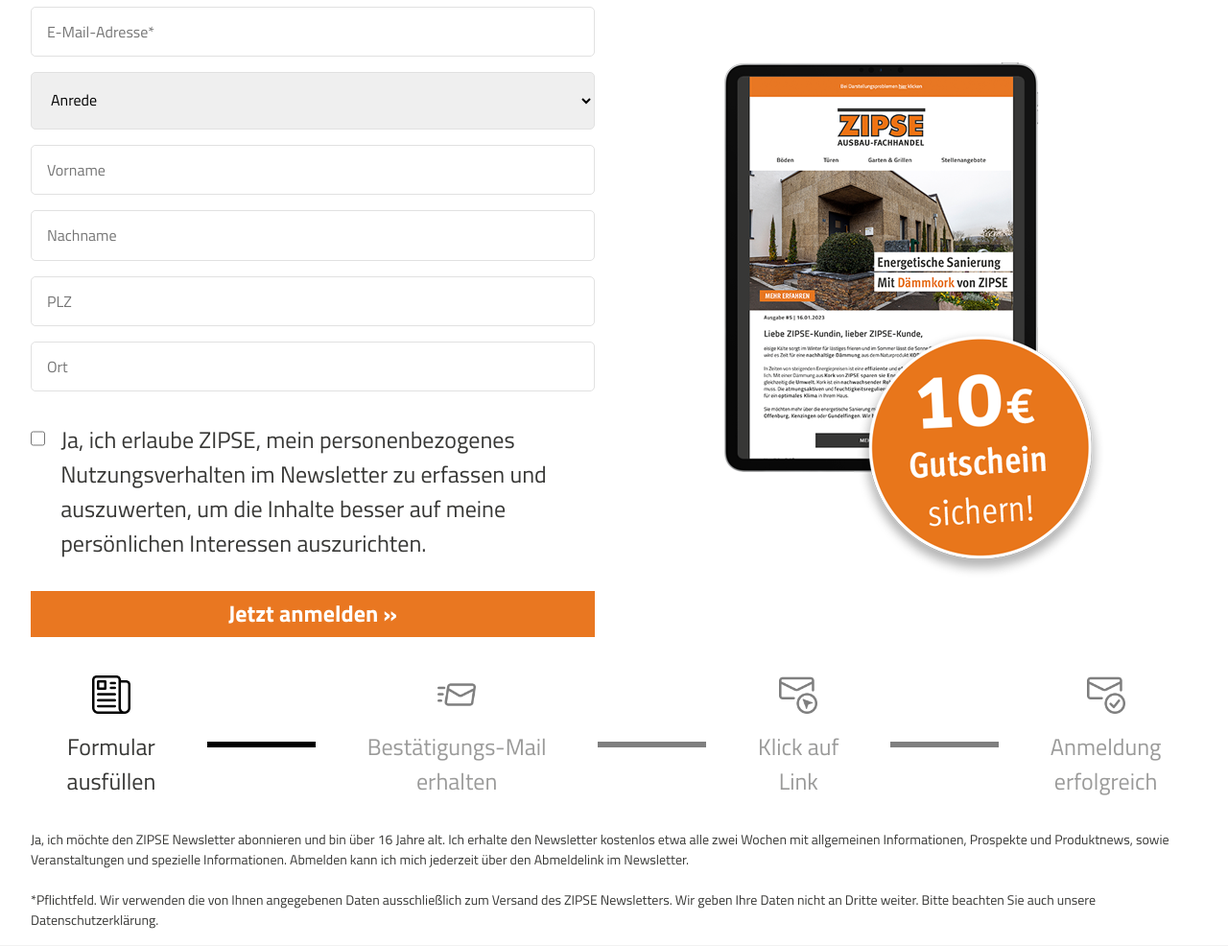
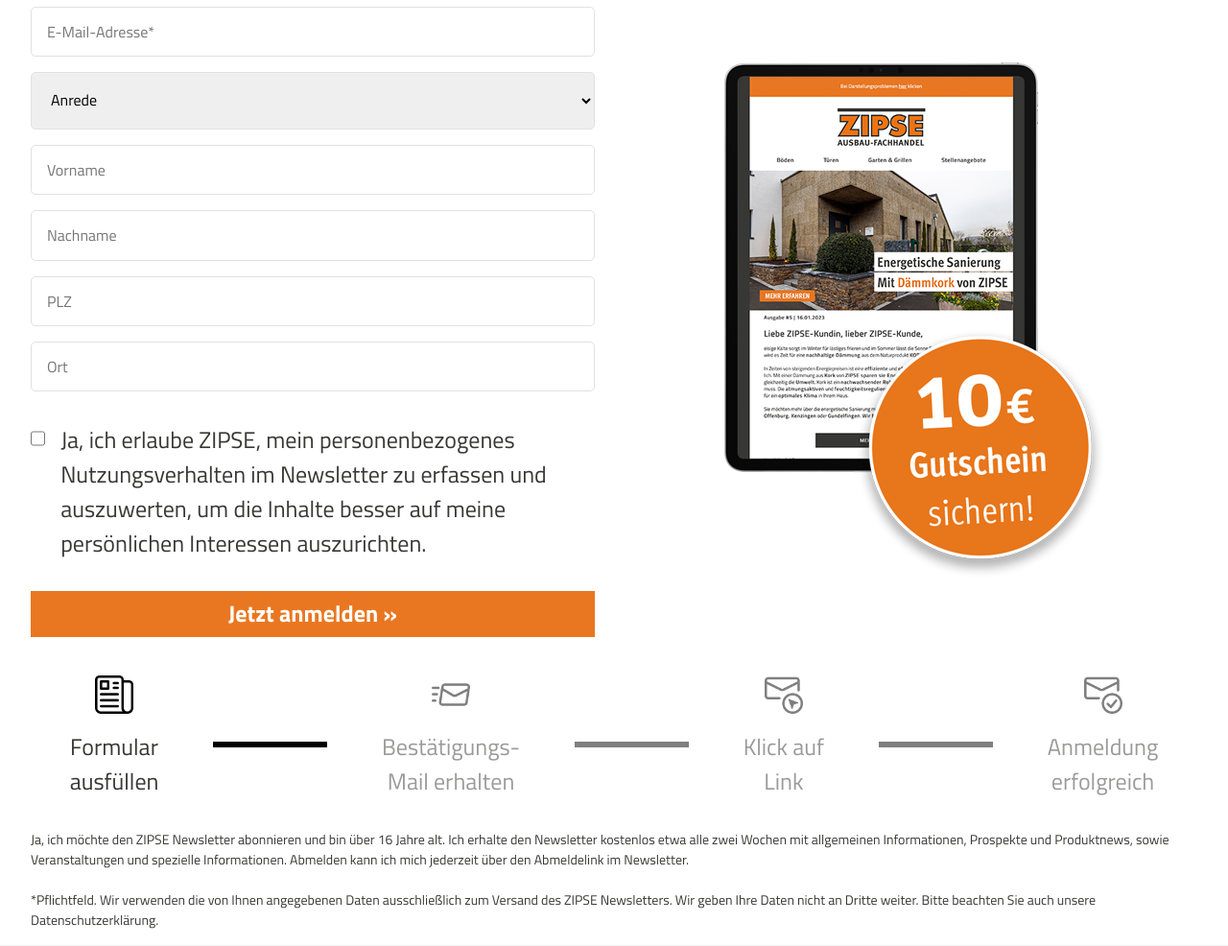
Before and after one commit to bureau-bombig/newsletter.zipse.de, a PHP site: page / in a window 1280 px wide. Shown: the part 1094-2080 px from the top of the page at 96% size. Run offline with PHP 8.4, Linux system fonts and the light colour scheme; some libraries are stand-ins or nearby versions.

Commit message:
change line break

```diff
--- a/index.php
+++ b/index.php
@@ -215,7 +215,7 @@ if (isset($_POST['email'])) {
             </div>
           </li>
           <li class="process-item opacity-50"><img class="process-image" src="img/process-2.png" alt="process-2">
-            <p class="process-text">Bestätigungs-Mail <br>
+            <p class="process-text">Bestätigungs-<br>Mail
               erhalten</p>
           </li>
           <li class="process-item opacity-50">
```
